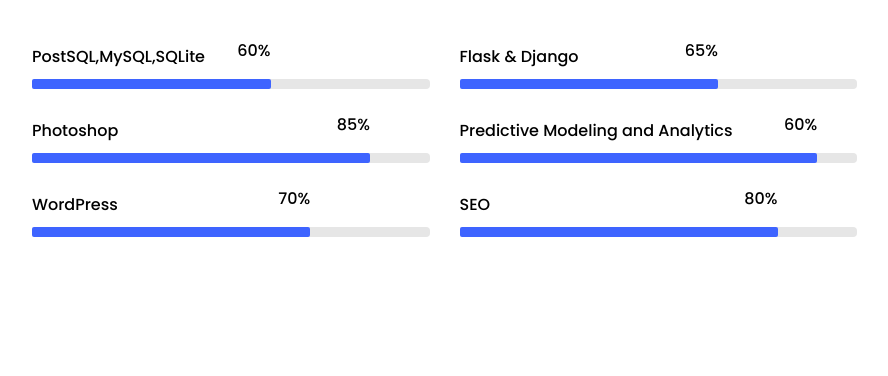
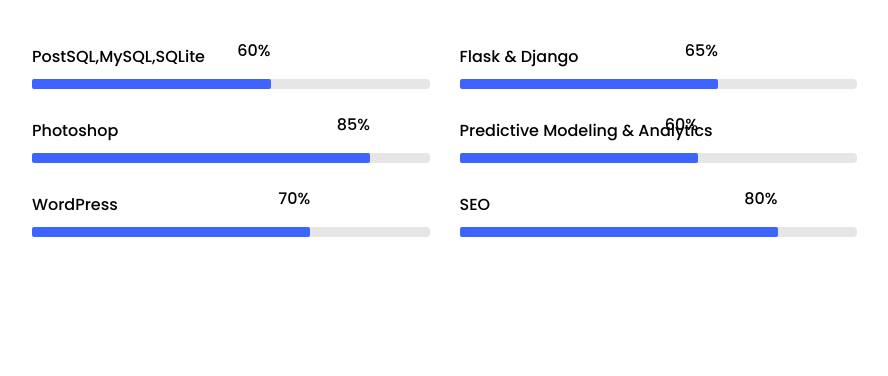
Before and after one commit to manish0917/Portfolio, a plain HTML site: page index.html in a window 1280 px wide. Shown: the part 3447-3823 px from the top of the page, without its empty margins (338-1226 px from the left). Drawn offline with Linux system fonts and the light colour scheme; files whose address does not match are found by name.

Commit message:
Update index.html

```diff
--- a/index.html
+++ b/index.html
@@ -366,10 +366,10 @@
 								</div>
 								<div class="col-md-6 animate-box">
 									<div class="progress-wrap ftco-animate">
-										<h3>Predictive Modeling and Analytics</h3>
+										<h3>Predictive Modeling & Analytics</h3>
 										<div class="progress">
-										 	<div class="progress-bar color-4" role="progressbar" aria-valuenow="60"
-										  	aria-valuemin="0" aria-valuemax="100" style="width:90%">
+										 	<div class="progress-bar color-4" role="progressbar" aria-valuenow="90"
+										  	aria-valuemin="0" aria-valuemax="100" style="width:60%">
 										    <span>60%</span>
 										  	</div>
 										</div>
```
